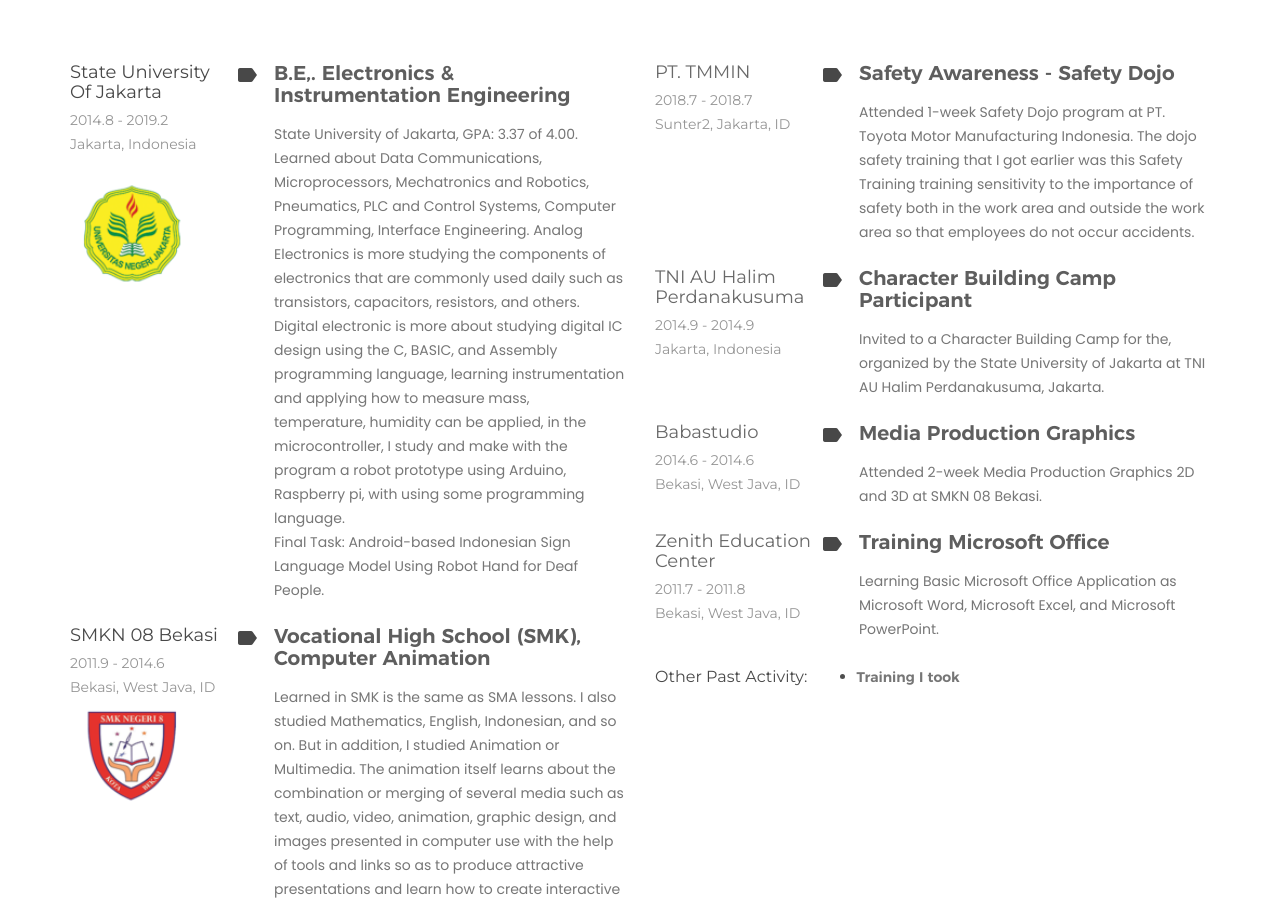
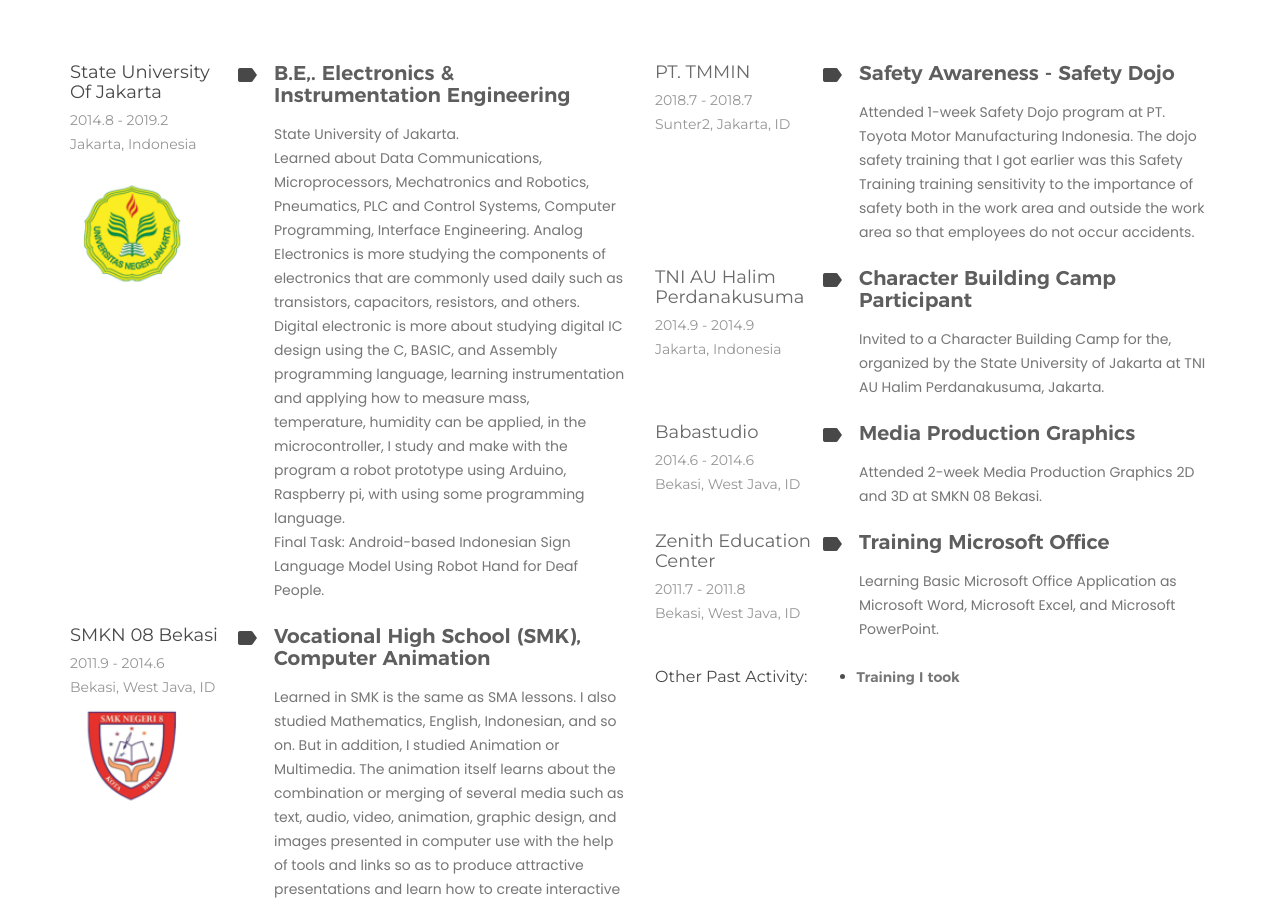
Before and after one commit to muhanggapar/muhanggapar.github.io, a plain HTML site: page index.html in a window 1280 px wide. Shown: the part 2860-3765 px from the top of the page. Drawn offline with Linux system fonts and the light colour scheme.

Commit message:
Update index.html

```diff
--- a/index.html
+++ b/index.html
@@ -355,7 +355,7 @@
                     <i class="zmdi zmdi-label-alt"></i>
                     <h3 class="capitalize font-20">B.E,. Electronics & Instrumentation Engineering</h3>
                     <p>
-                        State University of Jakarta, GPA: 3.37 of 4.00.
+                        State University of Jakarta.
                         <br>
                         Learned about Data Communications, Microprocessors, Mechatronics and Robotics, Pneumatics, PLC and Control Systems, Computer Programming, Interface Engineering. Analog Electronics is more studying the components of electronics that are commonly used daily such as transistors, capacitors, resistors, and others. Digital electronic is more about studying digital IC design using the C, BASIC, and Assembly programming language, learning instrumentation and applying how to measure mass, temperature, humidity can be applied, in the microcontroller, I study and make with the program a robot prototype using Arduino, Raspberry pi, with using some programming language.
                         <br>
```
